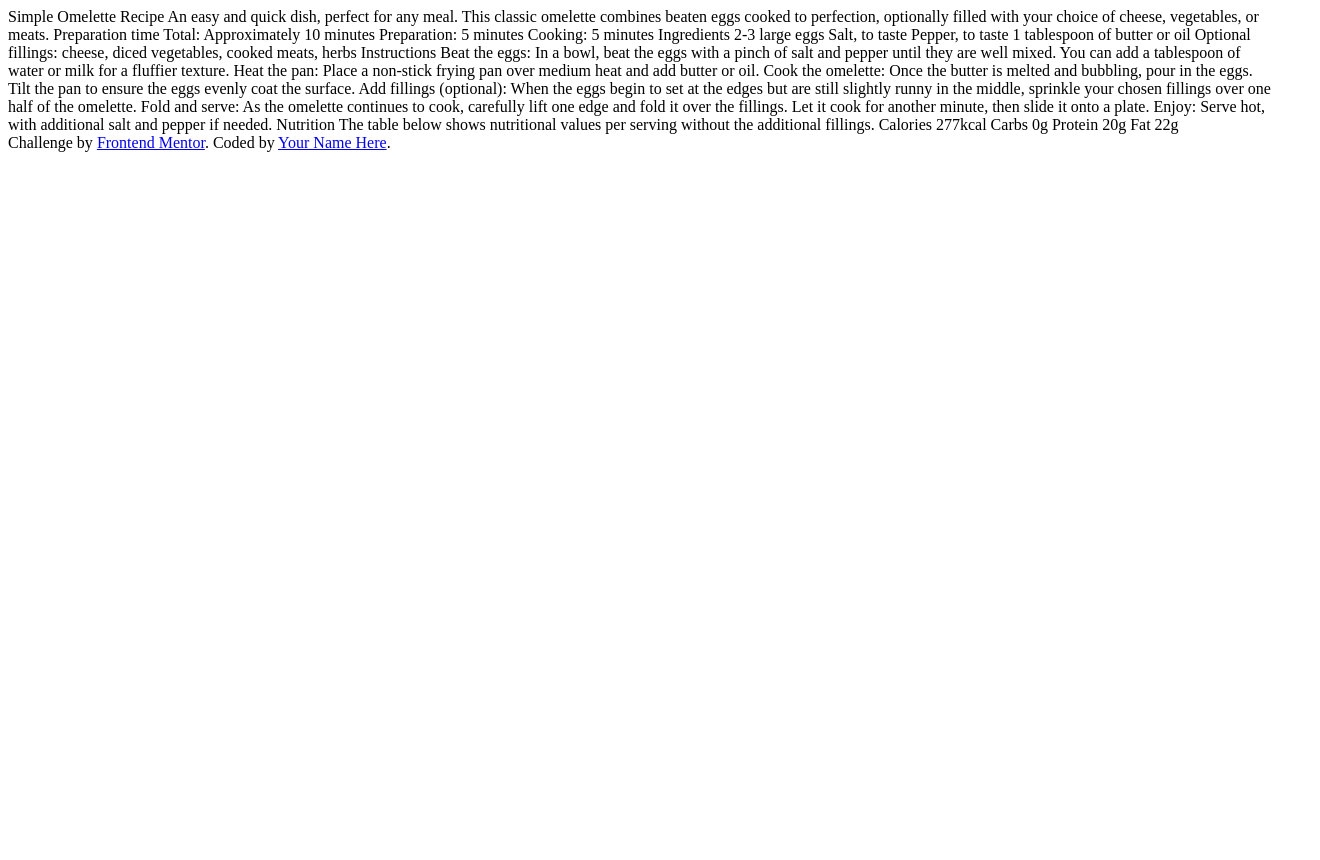
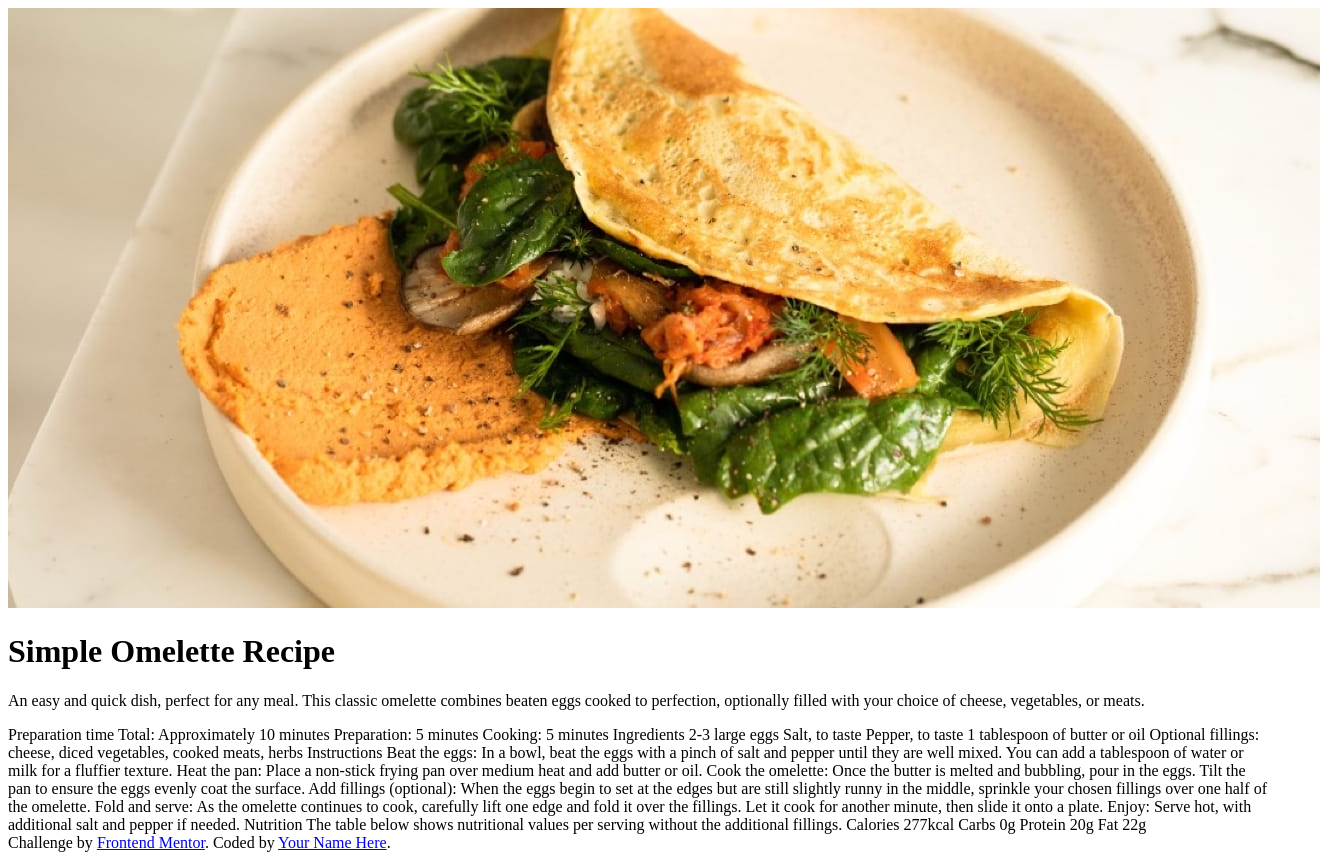
Before and after one commit to KrisvHeij/recipe-page-main, a plain HTML site: page index.html in a window 1280 px wide. Shown: the whole page, 1320 px wide, since content can reach past the window. Before the commit the page ends 800 px from the top, so only its background shows below. Drawn offline with Linux system fonts and the light colour scheme.

Commit message:
Update index.html

```diff
--- a/index.html
+++ b/index.html
@@ -10,14 +10,19 @@
   <link rel="icon" type="image/png" sizes="32x32" href="./assets/images/favicon-32x32.png">
   <link rel="stylesheet" href="styles.css">
   <title>Frontend Mentor | Recipe page</title>
-
 </head>
 <body>
+  <main>
+    <div>
+      <img src="../assets/images/image-omelette.jpeg" alt="An omelette with vegetables and a piece of toast on a plate">
+    </div>
+    <h1>Simple Omelette Recipe</h1>
+    <p>An easy and quick dish, perfect for any meal. This classic omelette combines beaten eggs cooked
+      to perfection, optionally filled with your choice of cheese, vegetables, or meats.</p>
+  </main>
 
-  Simple Omelette Recipe
 
-  An easy and quick dish, perfect for any meal. This classic omelette combines beaten eggs cooked
-  to perfection, optionally filled with your choice of cheese, vegetables, or meats.
+
 
   Preparation time
 
```
